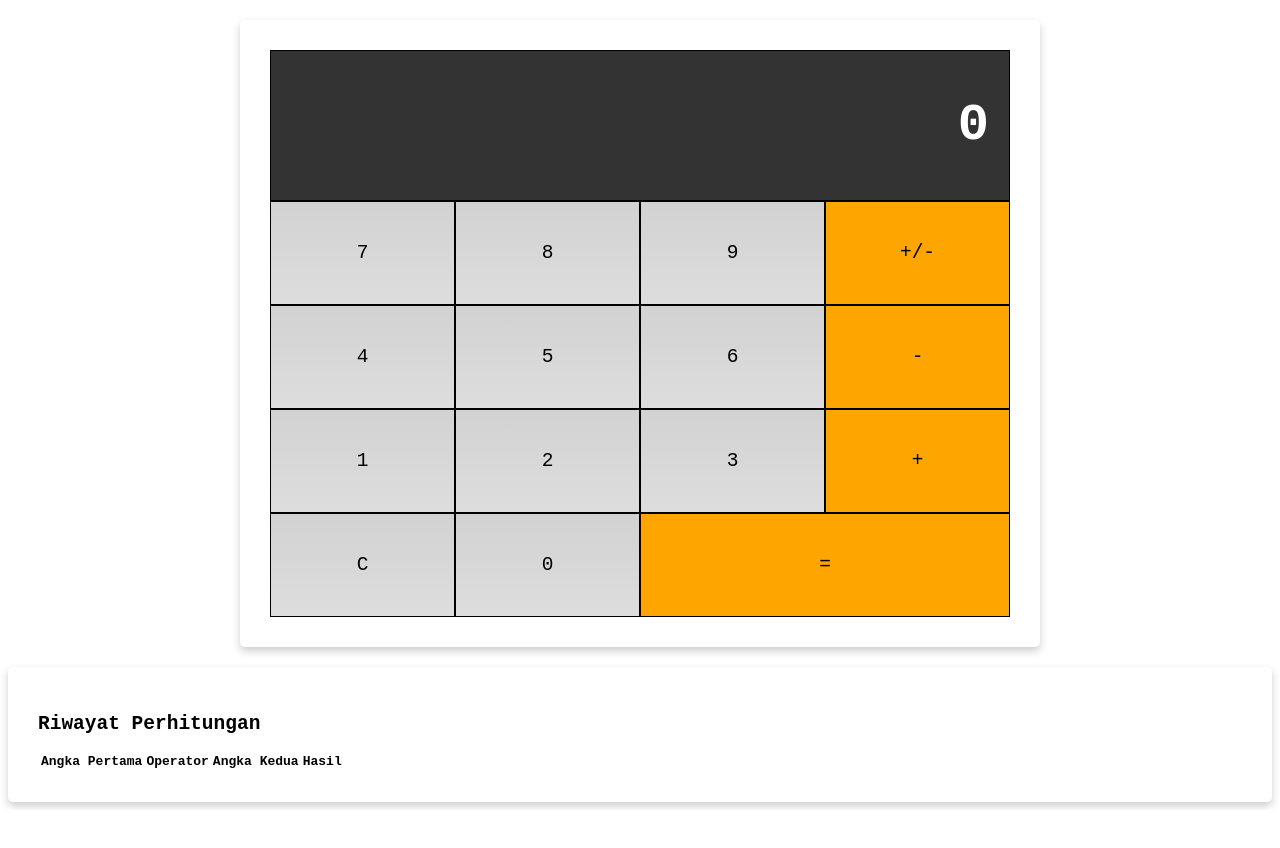
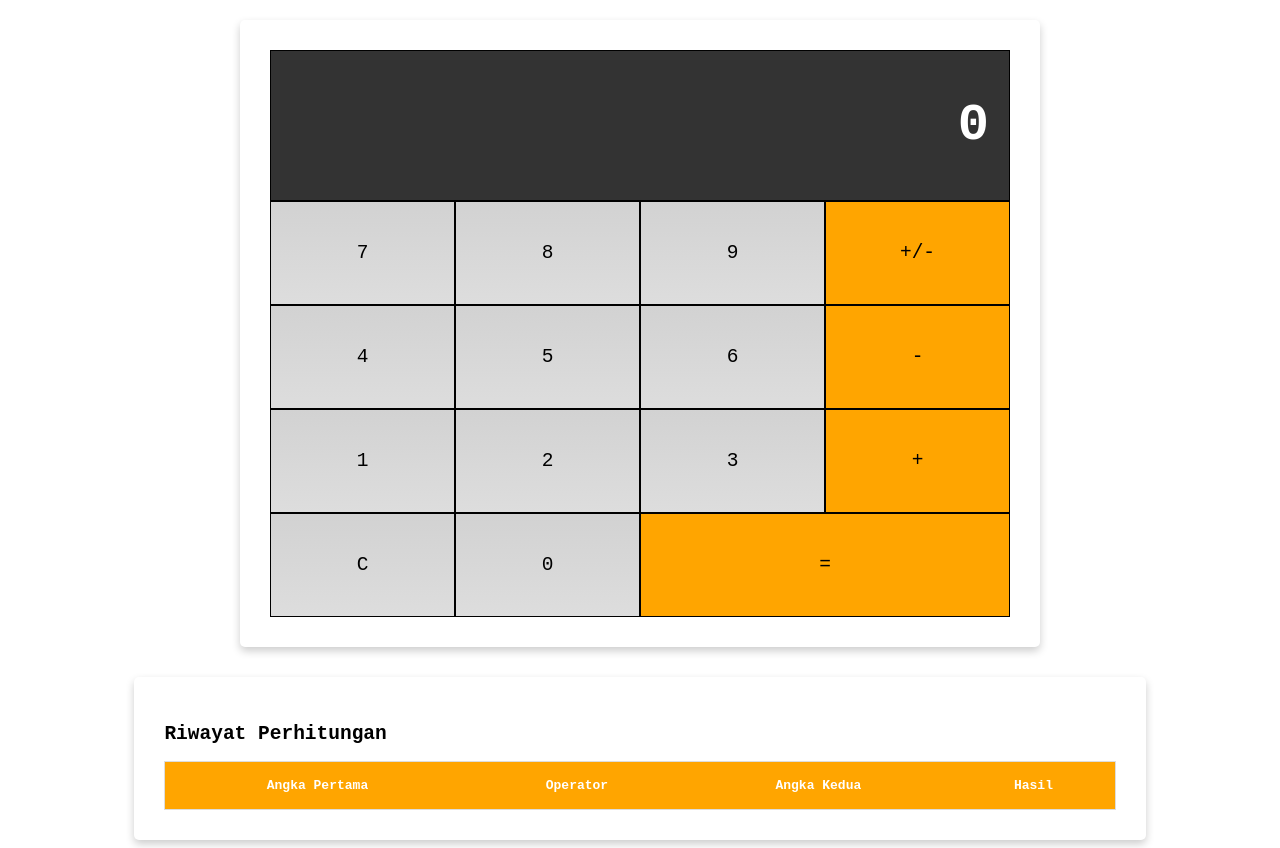
Before and after one commit to xdendix/Calculator, a plain HTML site: page index.html in a window 1280 px wide. Before the commit the page ends 810 px from the top, so only its background shows below. Drawn offline with Linux system fonts and the light colour scheme.

Commit message:
Adding table Riwayat Perhitungan

```diff
--- a/assets/style.css
+++ b/assets/style.css
@@ -1,6 +1,7 @@
 * {
   box-sizing: border-box;
 }
+
 body {
   font-family: monospace;
 }
@@ -11,9 +12,11 @@ body {
   margin: 0 auto;
   text-align: right;
 }
+
 .flex-container-row {
   display: flex;
 }
+
 .button {
   flex-basis: 25%;
   font-size: 1.5em;
@@ -23,9 +26,11 @@ body {
   background: -webkit-linear-gradient(top, #d2d2d2, #ddd);
   cursor: pointer;
 }
+
 .double {
   flex-basis: 50%;
 }
+
 .display {
   color: white;
   width: 100%;
@@ -34,12 +39,14 @@ body {
   border: 1px solid black;
   font-size: 2em;
 }
+
 * {
   box-sizing: border-box;
 }
 body {
   font-family: monospace;
 }
+
 .flex-container-column {
   display: flex;
   flex-direction: column;
@@ -47,9 +54,11 @@ body {
   margin: 0 auto;
   text-align: right;
 }
+
 .flex-container-row {
   display: flex;
 }
+
 .button {
   flex-basis: 25%;
   font-size: 1.5em;
@@ -59,9 +68,11 @@ body {
   background: -webkit-linear-gradient(top, #d2d2d2, #ddd);
   cursor: pointer;
 }
+
 .double {
   flex-basis: 50%;
 }
+
 .display {
   color: white;
   width: 100%;
@@ -70,22 +81,57 @@ body {
   border: 1px solid black;
   font-size: 2em;
 }
+
 .operator,
 .negative,
 .equals {
   background: orange;
 }
+
 .card {
   box-shadow: 0 4px 8px 0 rgba(0, 0, 0, 0.2);
   border-radius: 5px;
   padding: 30px;
   margin-top: 20px;
 }
+
 .button:hover {
   font-weight: bold;
 }
+
+.history {
+  width: 80%;
+  margin: 30px auto 0 auto;
+  overflow: scroll;
+}
+
+table {
+  border-collapse: collapse;
+  border-spacing: 0;
+  width: 100%;
+  border: 1px solid #ddd;
+}
+
+th,
+td {
+  text-align: center;
+  padding: 16px;
+}
+
+th {
+  background-color: orange;
+  color: white;
+}
+
+tr:nth-child(even) {
+  background-color: #d2d2d2;
+}
+
 @media screen and (max-width: 513px) {
   .button {
     padding: 10px;
   }
+  .history {
+    width: 100%;
+  }
 }
```
